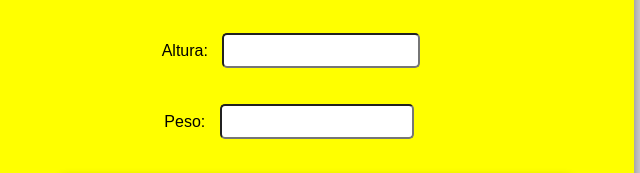
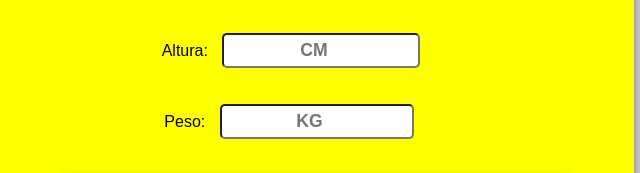
Before and after one commit to Matrugan/javascript, a plain HTML site: page testes/projeto-imc/index.html in a window 1280 px wide. Shown: the part 196-369 px from the top of the page, 326-966 px from the left. Drawn offline with Linux system fonts and the light colour scheme.

Commit message:
Update index.html

```diff
--- a/testes/projeto-imc/index.html
+++ b/testes/projeto-imc/index.html
@@ -14,10 +14,10 @@
                 Nome: <input id="nome" type="text">
             </div>
             <div>
-                Altura: <input id="altura" type="number">
+                Altura: <input id="altura" type="number" placeholder="CM">
             </div>
             <div>
-                Peso: <input id="peso" type="number">
+                Peso: <input id="peso" type="number" placeholder="KG">
             </div>
             <button onclick="calcular()">Calcular</button>
             <div id="test">
```
